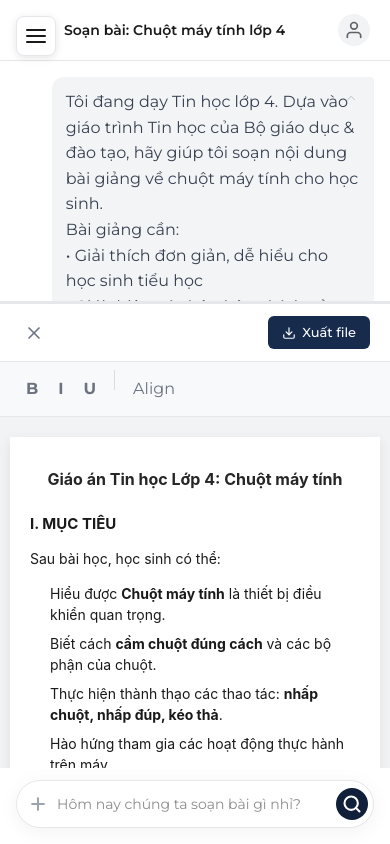
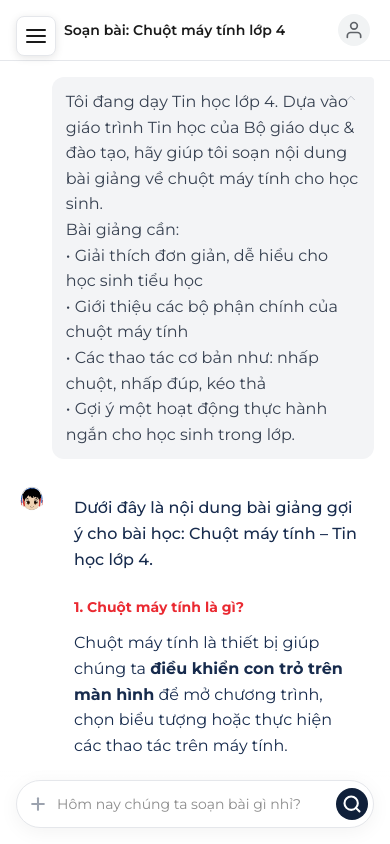
Before and after one commit to KaitoDeus/TELI_Viettel, a React (Vite) app in the folder teli_viettel/: page /chat in a window 390 px wide. Built offline with nearby package versions, Linux system fonts and the light colour scheme.

Commit message:
fix: disable auto-opening editor panel when switching chat history for better mobile UX

```diff
--- a/teli_viettel/src/pages/ChatPage/ChatPage.tsx
+++ b/teli_viettel/src/pages/ChatPage/ChatPage.tsx
@@ -23,12 +23,8 @@ export default function ChatPage() {
     const chat = chatService.getChatById(chatId);
     if (chat) {
       setCurrentChat(chat);
-      // Nếu đã có aiResponse thì mặc định mở trình soạn thảo
-      if (chat.aiResponse) {
-        setShowEditor(true);
-      } else {
-        setShowEditor(false);
-      }
+      // Không tự động mở trình soạn thảo để tránh gây phiền trên mobile
+      setShowEditor(false);
     }
   }, [chatId]);
 
```
